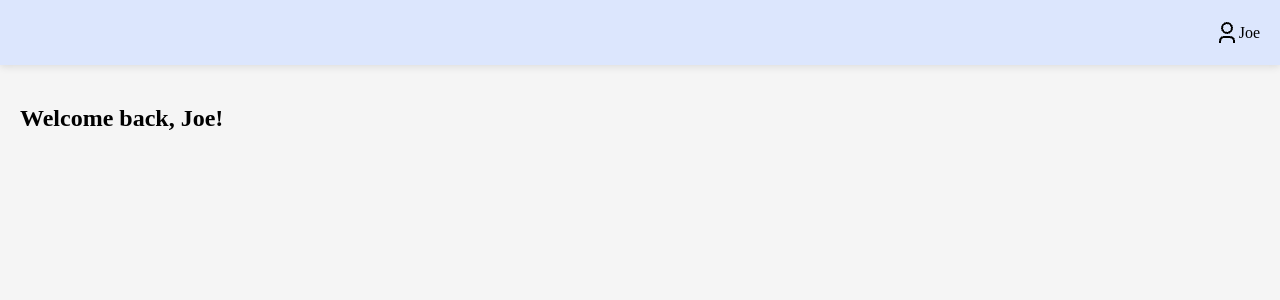
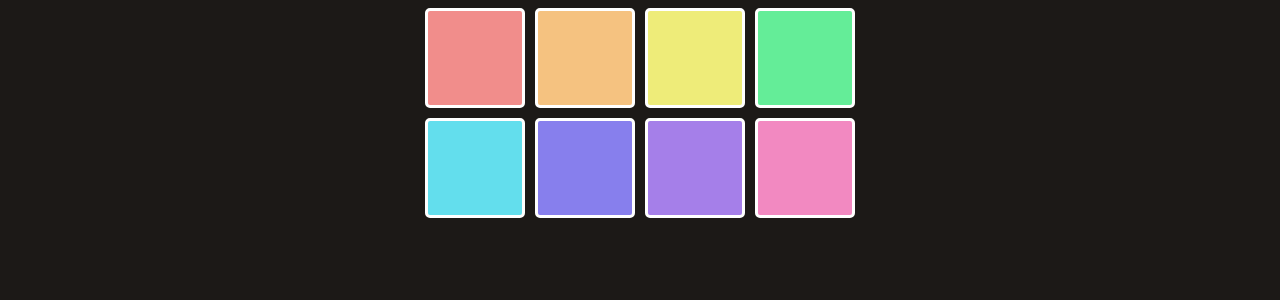
Before and after one commit to ayomidesangogade/React-practice, a React (Vite) app in the folder react-practice/: page / in a window 1280 px wide. Shown: the top 300 px of the page. Built offline with nearby package versions, Linux system fonts and the light colour scheme.

Commit message:
Add Pads component and related styles; update App to render Pads instead of Avatar

```diff
--- a/react-practice/index.html
+++ b/react-practice/index.html
@@ -5,7 +5,7 @@
     <link rel="icon" type="image/svg+xml" href="/vite.svg" />
     <meta name="viewport" content="width=device-width, initial-scale=1.0" />
     <title>Vite + React</title>
-    <link rel="stylesheet" href="src/avatar.css">
+    <link rel="stylesheet" href="src/pads.css">
   </head>
   <body>
     <div id="root"></div>
--- a/react-practice/src/App.jsx
+++ b/react-practice/src/App.jsx
@@ -7,6 +7,7 @@ import Joke from "./Joke"
 import Jokes from "./Jokes"
 import Conditional from "./CondRenderChallenge"
 import Avatar from "./Avatar"
+import Pads from "./Pads.jsx"
 
 function App() {
   const data = Jokes.map(joke => <Joke key={joke.id} {...joke} />)
@@ -14,7 +15,7 @@ function App() {
     // <>
     //   {data}
     // </>
-    <Avatar />
+    <Pads />
   )
 }
 
--- /dev/null
+++ b/react-practice/src/Pads.jsx
@@ -0,0 +1,15 @@
+import React from "react"
+import pads from "./pads"
+
+export default function Pads() {
+    const [statePads, setStatePads] = React.useState(pads)
+
+    const buttonElements = statePads.map(element => <button key={element.id} style={{backgroundColor: `${element.color}`}}></button>)
+    return (
+        <main>
+            <div className="pad-container">
+                {buttonElements}
+            </div>
+        </main>
+    )
+}
--- /dev/null
+++ b/react-practice/src/pads.css
@@ -0,0 +1,29 @@
+* {
+    box-sizing: border-box;
+}
+
+body {
+    background-color: #1C1917;
+}
+
+main {
+    display: flex;
+    justify-content: center;
+    align-items: center;
+}
+
+.pad-container {
+    display: grid;
+    grid-template-columns: repeat(4, 100px);
+    grid-template-rows: repeat(2, 100px);
+    gap: 10px;
+}
+
+button {
+    height: 100px;
+    width: 100px;
+    border: 3px solid white;
+    border-radius: 5px;
+    cursor: pointer;
+
+}
--- /dev/null
+++ b/react-practice/src/pads.js
@@ -0,0 +1,42 @@
+export default [
+    {
+        id: 1,
+        color: "#F18D8B",
+        on: true
+    },
+    {
+        id: 2,
+        color: "#F5C280",
+        on: false
+    },
+    {
+        id: 3,
+        color: "#EEEC79",
+        on: true
+    },
+    {
+        id: 4,
+        color: "#64ED98",
+        on: true
+    },
+    {
+        id: 5,
+        color: "#63DEED",
+        on: false
+    },
+    {
+        id: 6,
+        color: "#877FED",
+        on: false
+    },
+    {
+        id: 7,
+        color: "#A57FE9",
+        on: false
+    },
+    {
+        id: 8,
+        color: "#F289C1",
+        on: true
+    },
+]
```
